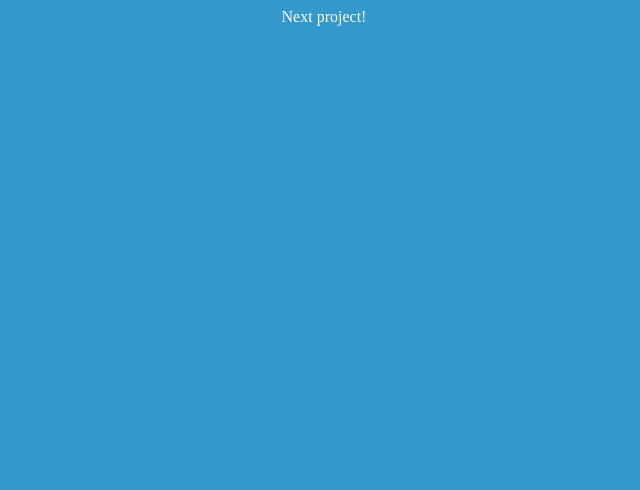
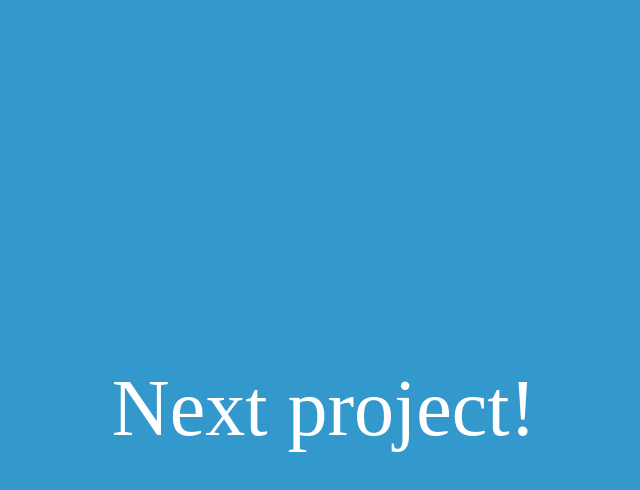
Before and after one commit to scratchdesignstudio/quick-link, a plain HTML site: page index.html in a window 1280 px wide. Shown: the whole page, without its empty margins (316-956 px from the left). Drawn offline with Linux system fonts and the light colour scheme.

Commit message:
Update index.html
Text update

```diff
--- a/index.html
+++ b/index.html
@@ -28,6 +28,13 @@
       }
       body{
         background-color: #3399CC;
+        text-align: center;
+        font-size: 5em;
+        position: absolute;
+        top: 50%;
+        margin-left: 50%;
+        margin-right: -50%;
+        transform: translate(-50%, -50%)
       }
     </style>
   </head>
```
